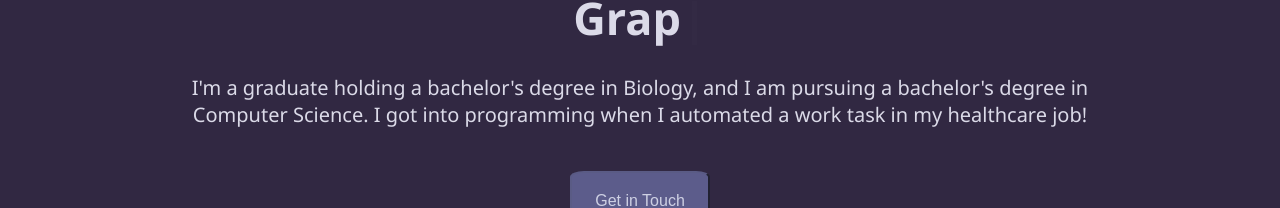
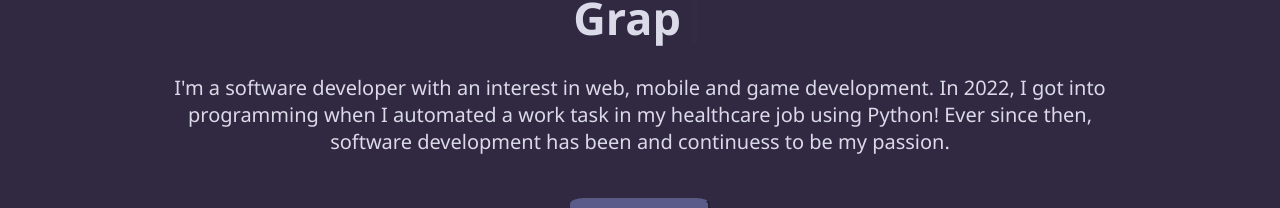
Before and after one commit to GebDB/PortfolioFrontEnd, a React (Vite) app: page / in a window 1280 px wide. Shown: the part 529-737 px from the top of the page. Built offline with nearby package versions, Linux system fonts and the light colour scheme.

Commit message:
changed intro

```diff
--- a/src/components/HomeContent.jsx
+++ b/src/components/HomeContent.jsx
@@ -21,8 +21,9 @@ function HomeContent() {
       </h1>
       <div className = "introSummary">
       <p>
-        I'm a graduate holding a bachelor's degree in Biology, and I am pursuing a bachelor's degree in Computer Science.
-        I got into programming when I automated a work task in my healthcare job!
+        I'm a software developer with an interest in web, mobile and game development.
+        In 2022, I got into programming when I automated a work task in my healthcare job using Python!
+        Ever since then, software development has been and continuess to be my passion.
       </p>
       </div>
       <button className= "getInTouch">
```
